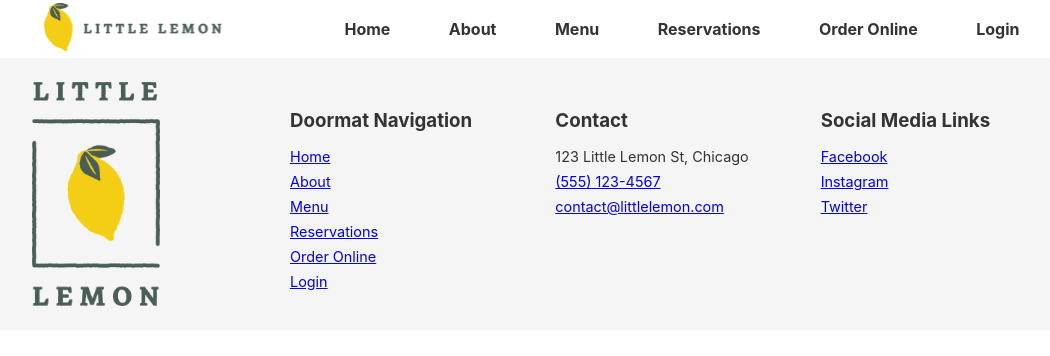
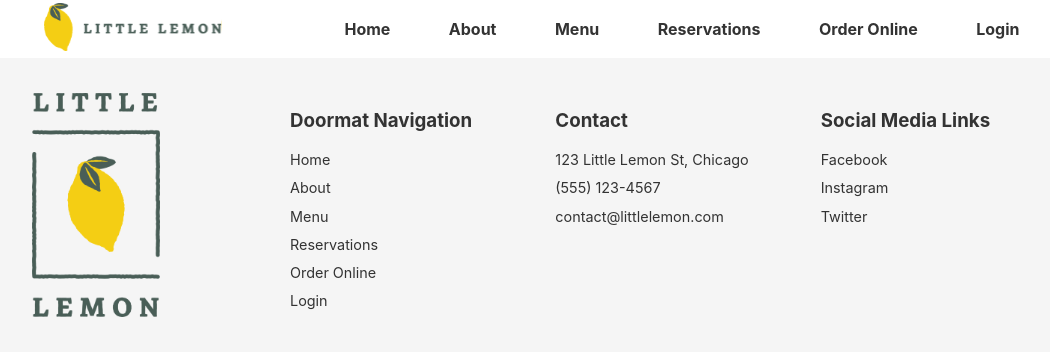
Before and after one commit to Aishwarya-S1618/Little-Lemon, a React (Create React App) app in the folder little-lemon/: page / in a window 1280 px wide. Shown: the top 356 px of the page, without its empty margins (130-1180 px from the left). Built offline with nearby package versions, Linux system fonts and the light colour scheme.

Commit message:
remove text decoration for footer links

```diff
--- a/little-lemon/src/App.css
+++ b/little-lemon/src/App.css
@@ -113,11 +113,16 @@
     margin: 0;
   }
 
-  .footer-section ul li,
-  .footer-section p {
+  .footer-section ul li{
+    margin: 0.7rem 0;
+    color: #333;
+    font-size: 0.9rem !important;
+  }
+ .footer-section ul li a{
+    text-decoration: none;
     margin: 0.5rem 0;
     color: #333;
-    font-size: 0.9rem;
+    font-size: 0.9rem !important;
   }
 
   /* ==========================================================================
--- a/little-lemon/src/components/Footer.js
+++ b/little-lemon/src/components/Footer.js
@@ -26,17 +26,17 @@ const Footer = () => {
       title: 'Contact',
       items: [
         { text: '123 Little Lemon St, Chicago', href: null },
-        { text: '(555) 123-4567', href: 'tel:+15551234567' },
-        { text: 'contact@littlelemon.com', href: 'mailto:contact@littlelemon.com' },
+        { text: '(555) 123-4567', href: null },
+        { text: 'contact@littlelemon.com', href: null  },
       ],
     },
     {
       id: 'social',
       title: 'Social Media Links',
       items: [
-        { text: 'Facebook', href: 'https://facebook.com/littlelemon' },
-        { text: 'Instagram', href: 'https://instagram.com/littlelemon' },
-        { text: 'Twitter', href: 'https://twitter.com/littlelemon' },
+        { text: 'Facebook', href: 'https://facebook.com' },
+        { text: 'Instagram', href: 'https://instagram.com' },
+        { text: 'Twitter', href: 'https://twitter.com' },
       ],
     },
   ];
```
